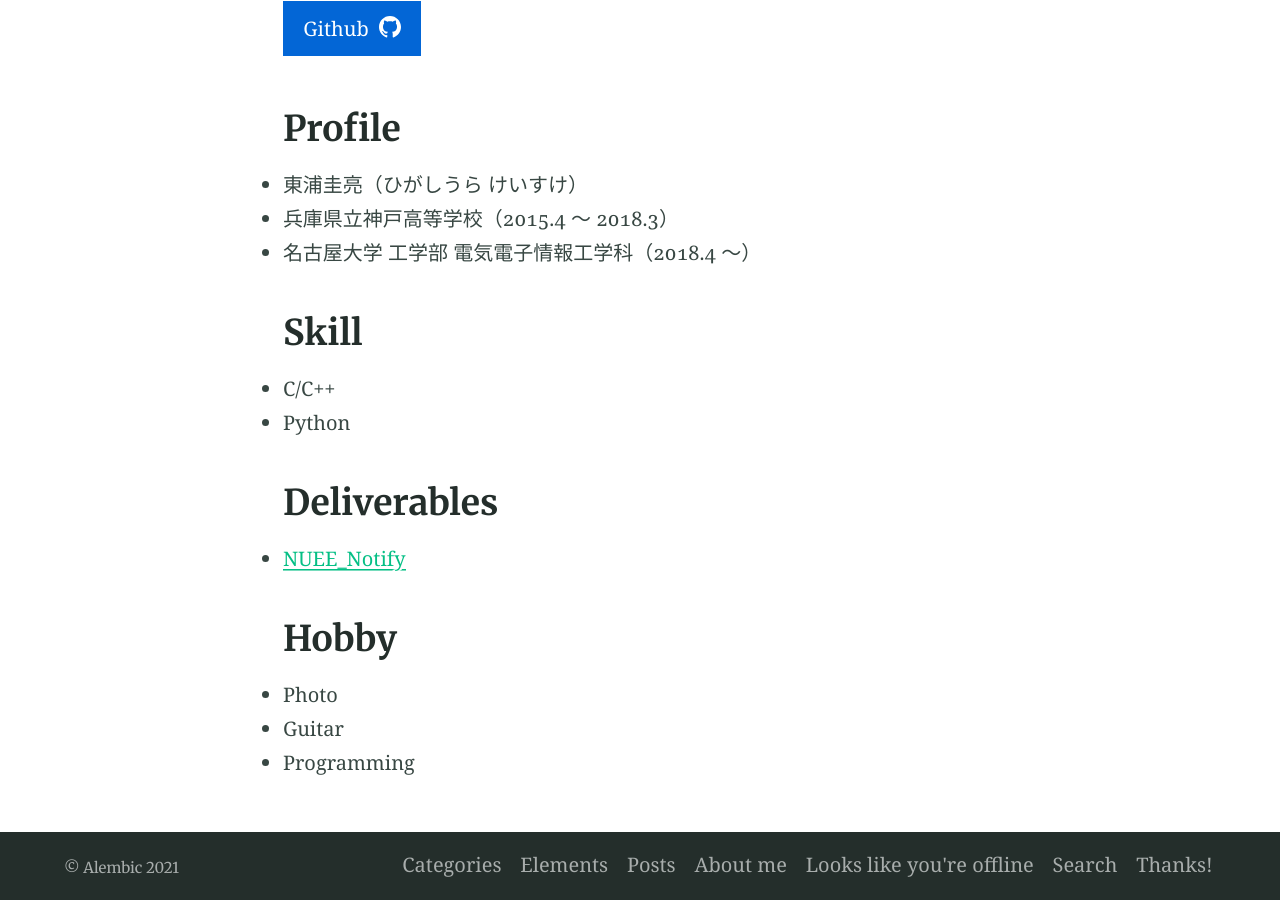
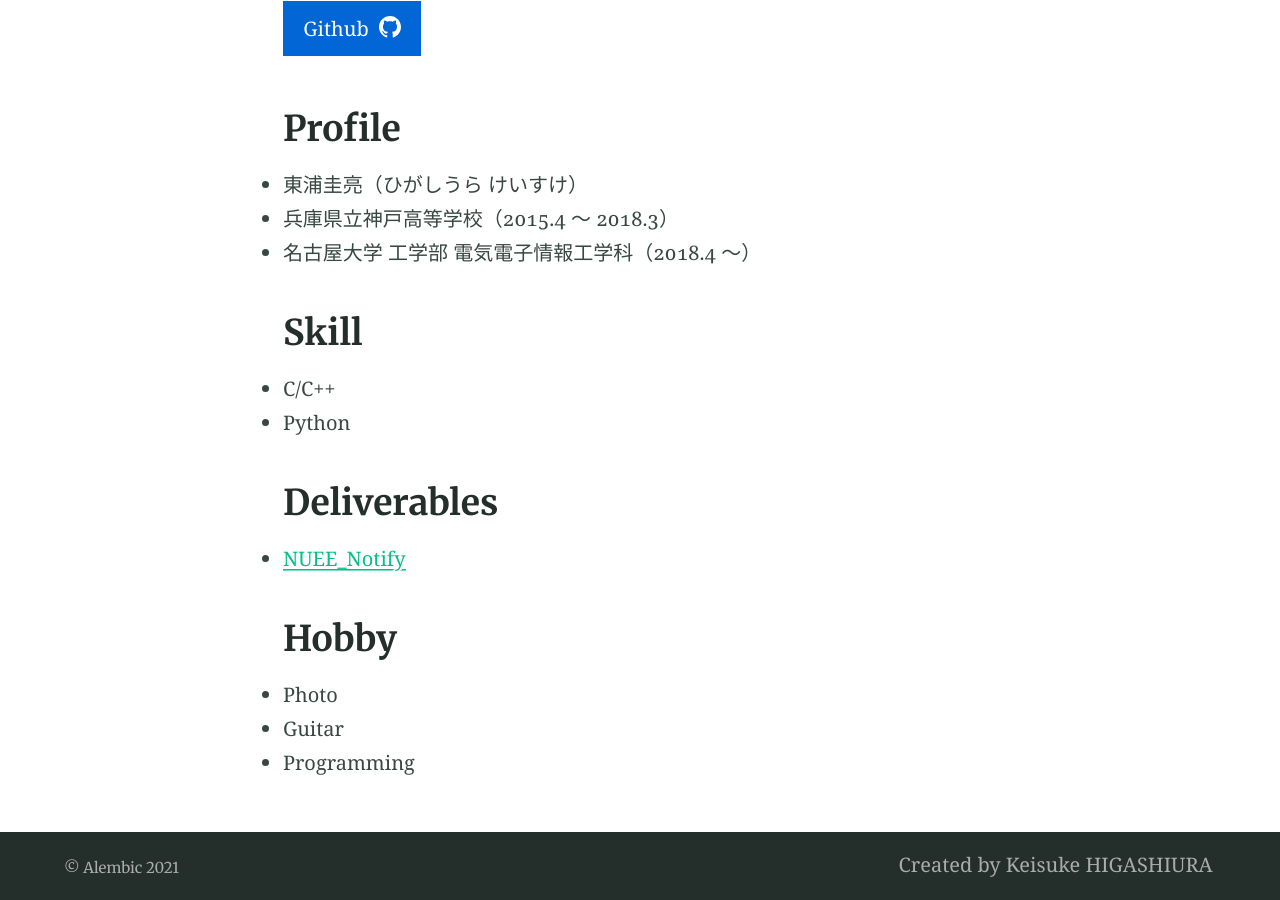
Before and after one commit to Urachan1203/Urachan1203.github.io, a Jekyll site: the page built from index.md, in a window 1280 px wide and 900 px high, scrolled down 681 px. Built offline with Jekyll 4.4.1, drawn with Linux system fonts in a browser that asks for light colours.

Commit message:
edit config.yml

```diff
--- a/_config.yml
+++ b/_config.yml
@@ -133,8 +133,8 @@ navigation_header:
 #   url: https://github.com/daviddarnes/alembic
 
 navigation_footer:
-# - title: Created by David Darnes
-#   url: https://darn.es
+- title: Created by Keisuke HIGASHIURA
+  # url: https://darn.es
 
 social_links: # Appears in sidebar. Set the urls then uncomment and comment out as desired
   Twitter: https://twitter.com/DavidDarnes
```
